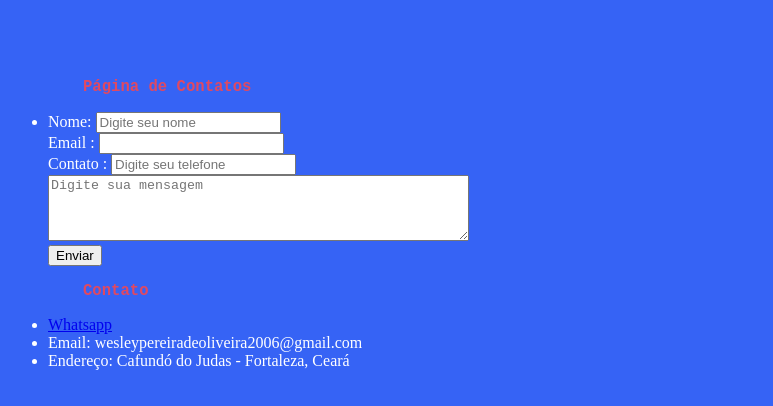
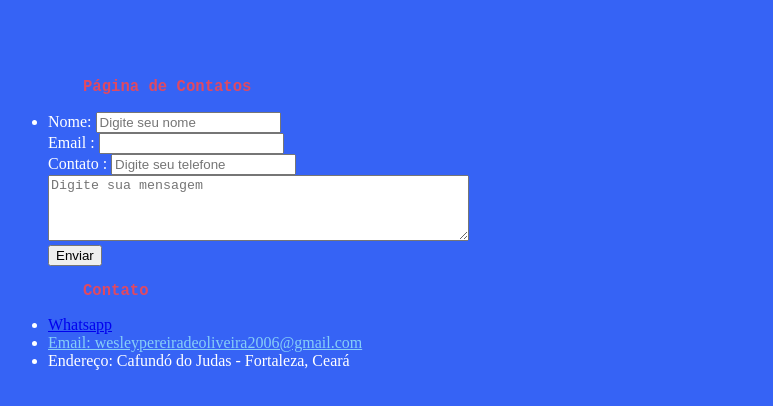
Before and after one commit to Baconzit0s/Portfolio, a plain HTML site: page index.html in a window 1280 px wide. Shown: the part 1920-2326 px from the top of the page, without its empty margins (42-815 px from the left). Drawn offline with Linux system fonts and the light colour scheme.

Commit message:
Teste github

```diff
--- a/index.html
+++ b/index.html
@@ -160,7 +160,7 @@
 
         <li><a href="https://api.whatsapp.com/send?phone=558581313774&text=Olá%20Wesley,%20tudo%20bem?'"> Whatsapp</a>
 
-        <li>Email: wesleypereiradeoliveira2006@gmail.com</li>
+            <li><a href="mailto:wesleypereiradeoliveira2006@gmail.com" style="color: rgb(135, 206, 247);">Email: wesleypereiradeoliveira2006@gmail.com</li></a>
         <li>Endereço: Cafundó do Judas - Fortaleza, Ceará </li>
     </ul>
 </section><br><br/>
```
Also changed, not shown: style.css (line endings or trailing spaces).
